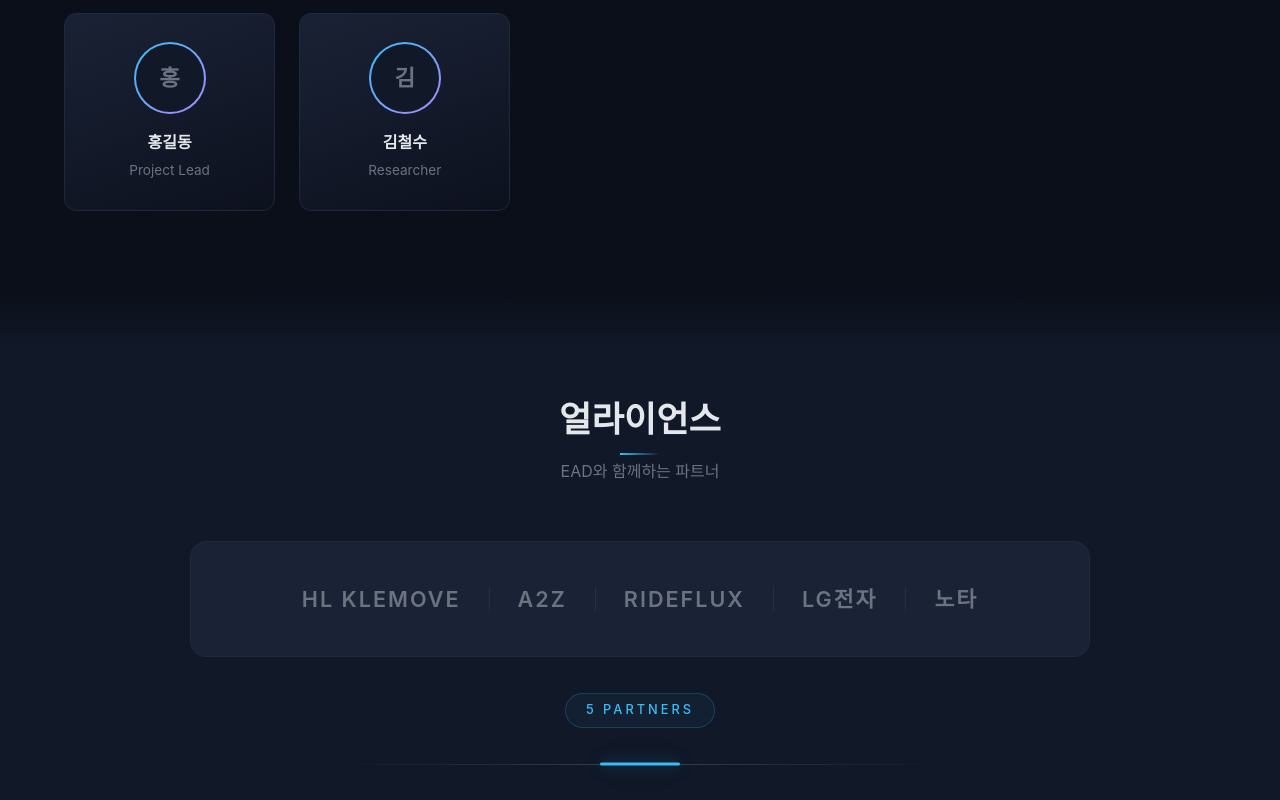
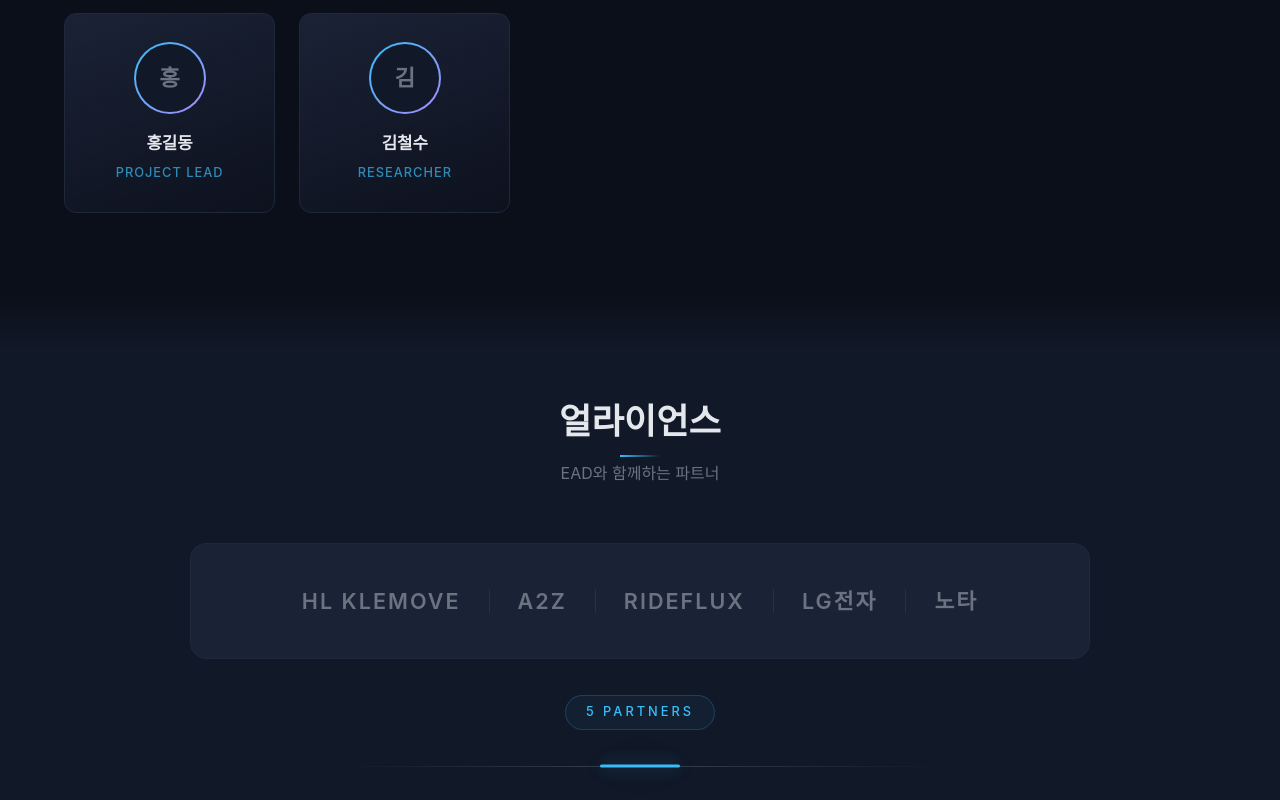
Before and after one commit to snu-adr/ead-project-page, a React (Create React App) app: page / in a window 1280 px wide. Shown: the part 4940-5740 px from the top of the page. Built offline with nearby package versions, Linux system fonts and the light colour scheme; a web font is replaced by a local one.

Commit message:
style: Contributor role styling, Contact centered title
- Contributor roles: cyan uppercase badge style
- Contact section: centered title alignment

Co-Authored-By: Claude Opus 4.6 (1M context) <noreply@anthropic.com>

```diff
--- a/src/components/Contact.jsx
+++ b/src/components/Contact.jsx
@@ -10,7 +10,7 @@ const Contact = () => {
 
   return (
     <section id="contact">
-      <SectionTitle title={sectionTitle} subtitle={sectionSubtitle} />
+      <SectionTitle title={sectionTitle} subtitle={sectionSubtitle} centered />
       <div className="contact-grid stagger-fade-in" ref={ref}>
         <div className="contact-card">
           <span className="contact-icon">@</span>
--- a/src/styles/components/Contributor.css
+++ b/src/styles/components/Contributor.css
@@ -57,13 +57,17 @@
 }
 
 .contributor-card h3 {
-  font-size: 1rem;
+  font-size: 1.05rem;
   font-weight: 600;
-  margin-bottom: 4px;
+  margin-bottom: 6px;
   color: var(--color-text);
 }
 
 .contributor-card p {
-  font-size: 0.85rem;
-  color: var(--color-text-muted);
+  font-size: 0.8rem;
+  color: var(--color-accent);
+  letter-spacing: 1px;
+  text-transform: uppercase;
+  font-weight: 500;
+  opacity: 0.7;
 }
```
